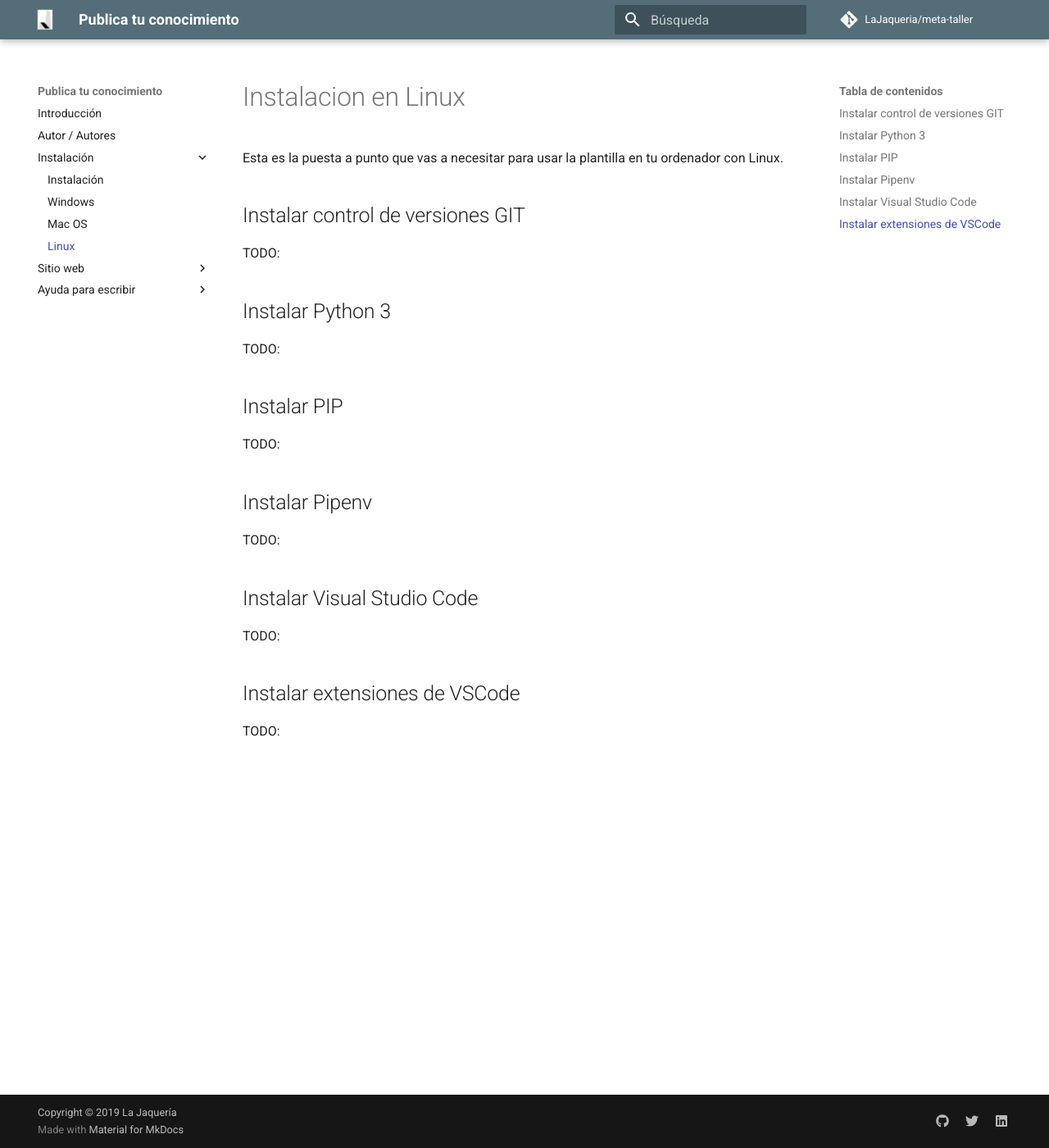
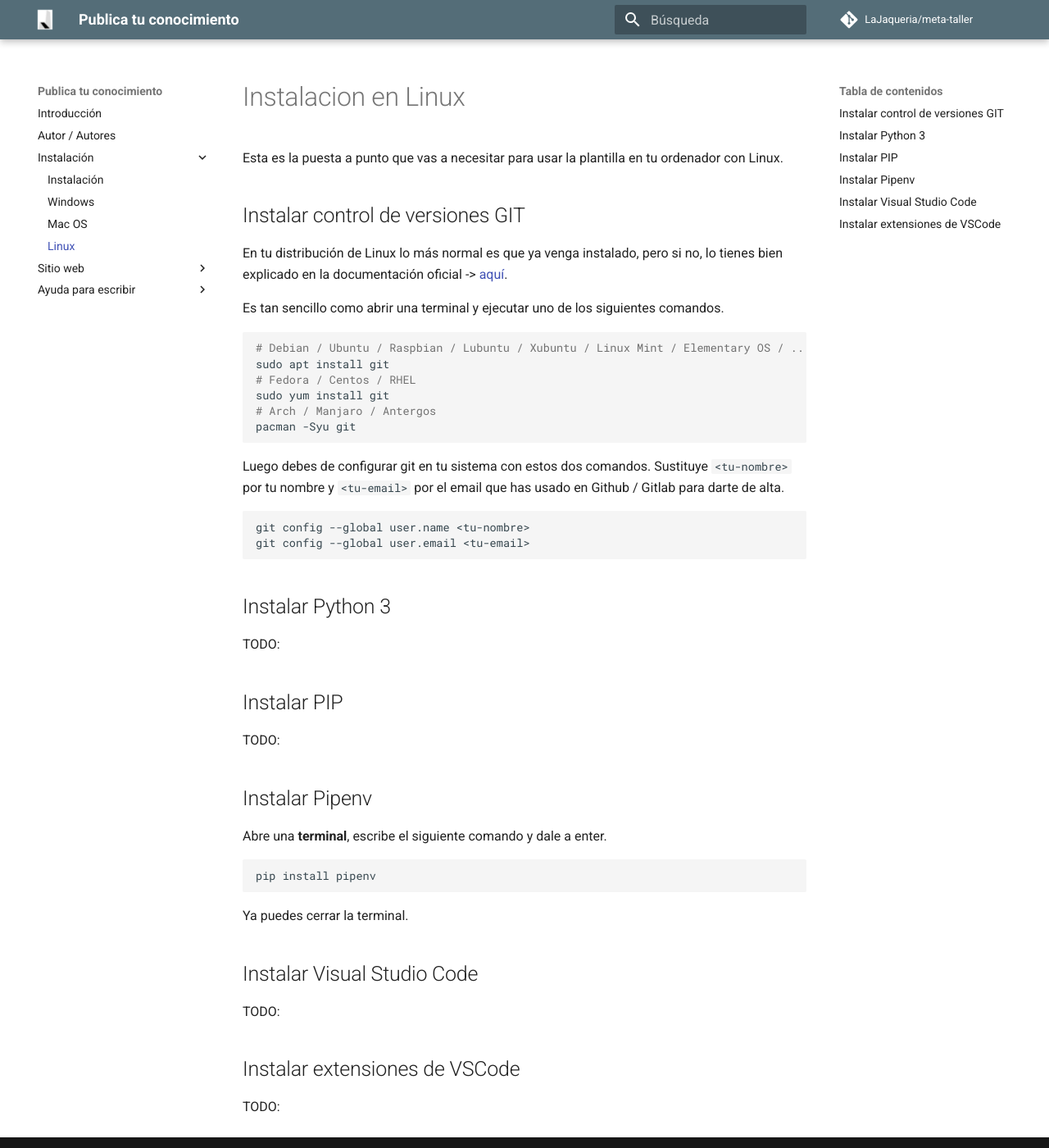
Before and after one commit to LaJaqueria/meta-taller, an MkDocs documentation site: the page built from docs/instalacion/linux.md, in a window 1280 px wide and 1400 px high. Shown: the whole window at 82% size. Built offline with MkDocs 1.6.1 and Material for MkDocs 9.7.7, drawn with Linux system fonts in a browser that asks for light colours; comment, search, counter and statistics services are not loaded.

Commit message:
instalación de git y pipenv

````diff
--- a/docs/instalacion/linux.md
+++ b/docs/instalacion/linux.md
@@ -4,7 +4,25 @@
 
 ## Instalar control de versiones GIT
 
-TODO:
+En tu distribución de Linux lo más normal es que ya venga instalado, pero si no, lo tienes bien explicado en la documentación oficial -> [aquí](https://git-scm.com/book/es/v2/Inicio---Sobre-el-Control-de-Versiones-Instalaci%C3%B3n-de-Git#_instalación_en_linux).
+
+Es tan sencillo como abrir una terminal y ejecutar uno de los siguientes comandos.
+
+```bash
+# Debian / Ubuntu / Raspbian / Lubuntu / Xubuntu / Linux Mint / Elementary OS / ...
+sudo apt install git
+# Fedora / Centos / RHEL
+sudo yum install git
+# Arch / Manjaro / Antergos
+pacman -Syu git
+```
+
+Luego debes de configurar git en tu sistema con estos dos comandos. Sustituye `<tu-nombre>` por tu nombre y `<tu-email>` por el email que has usado en Github / Gitlab para darte de alta.
+
+```bash
+git config --global user.name <tu-nombre>
+git config --global user.email <tu-email>
+```
 
 ## Instalar Python 3
 
@@ -16,7 +34,13 @@
 
 ## Instalar Pipenv
 
-TODO:
+Abre una **terminal**, escribe el siguiente comando y dale a enter.
+
+```bash
+pip install pipenv
+```
+
+Ya puedes cerrar la terminal.
 
 ## Instalar Visual Studio Code
 
````
Also changed, not shown: docs/instalacion/macos.md (+17 -2 lines), docs/instalacion/windows.md (+19 -4 lines).
